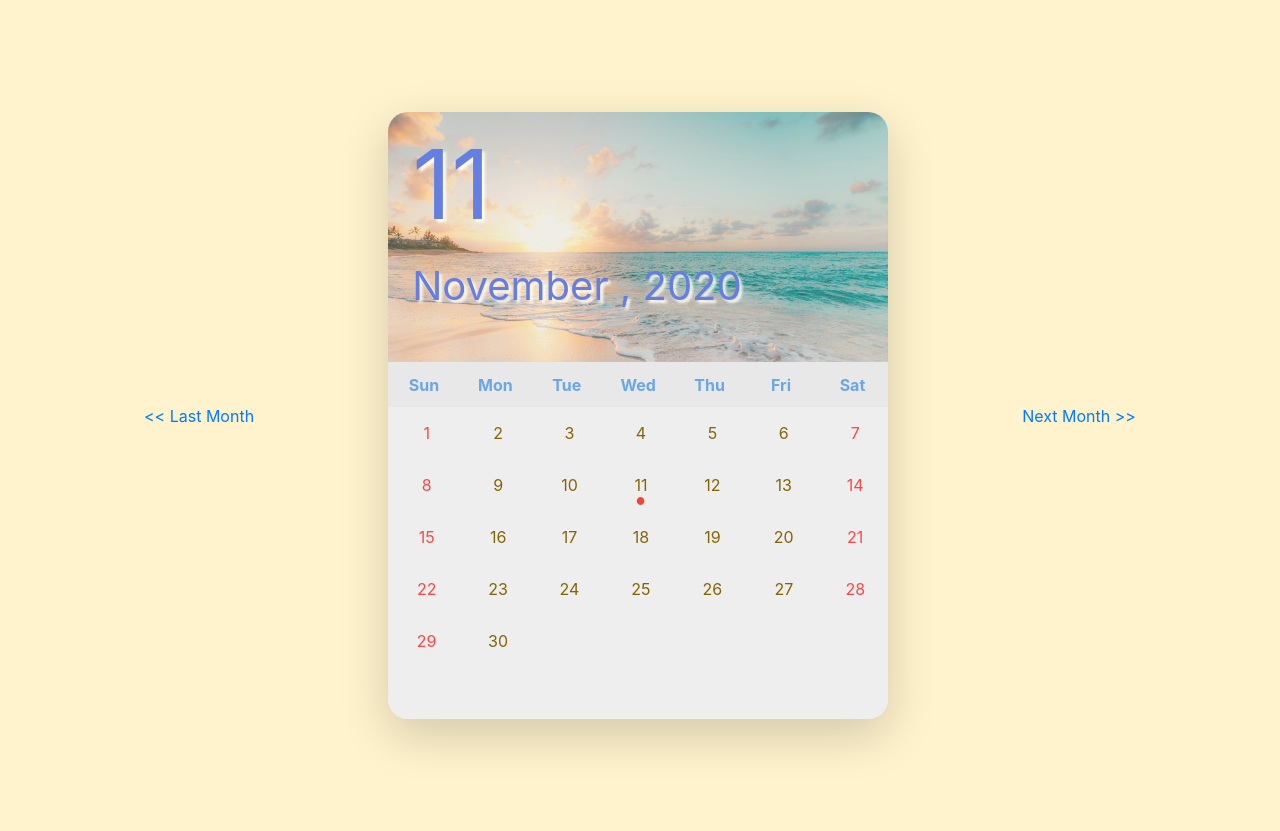
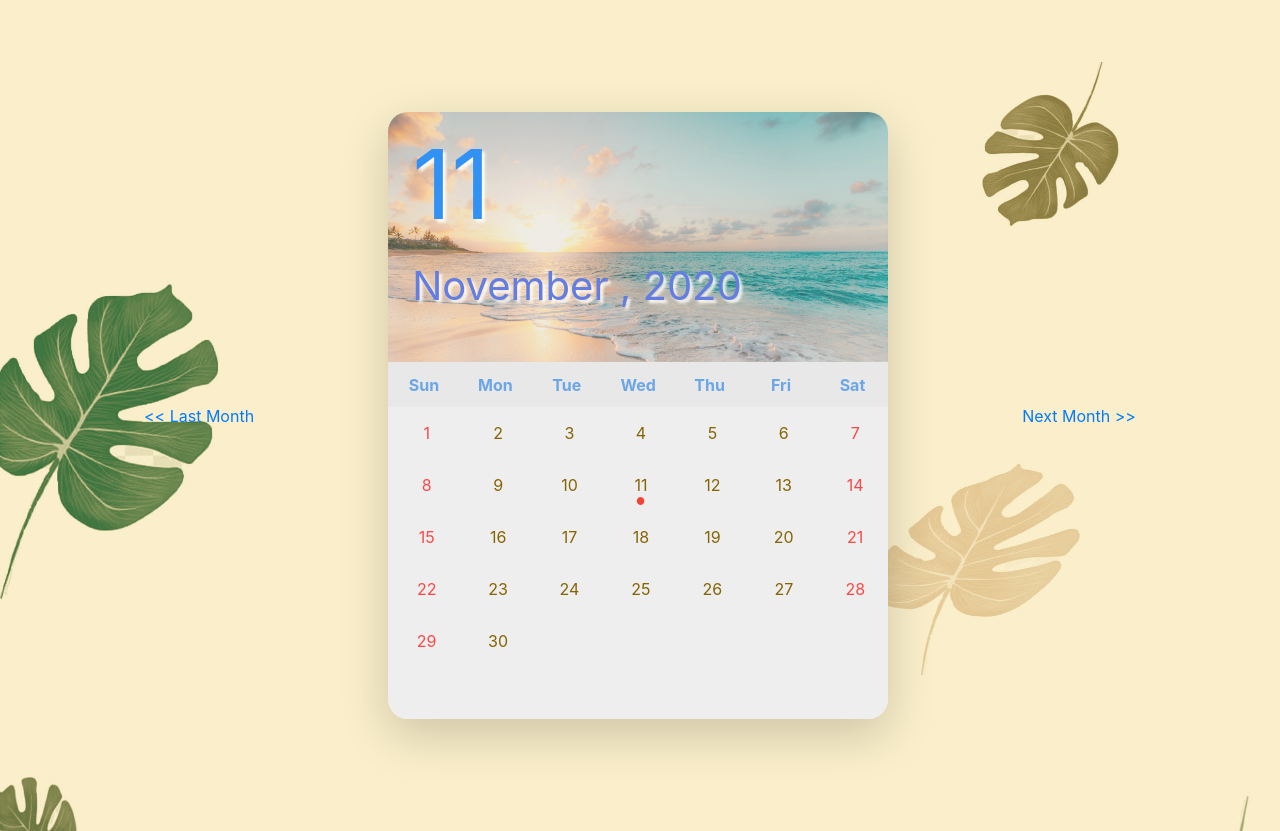
Before and after one commit to hua3698/PHP---Perpetual_Calendar, a PHP site: page /calendar.php in a window 1280 px wide. Run offline with PHP 8.4, Linux system fonts and the light colour scheme.

Commit message:
背景微調

```diff
--- a/calendar.php
+++ b/calendar.php
@@ -18,6 +18,14 @@
     <script src="https://cdn.jsdelivr.net/npm/bootstrap@4.5.3/dist/js/bootstrap.bundle.min.js"></script>
     <link rel="stylesheet" href="https://cdnjs.cloudflare.com/ajax/libs/animate.css/4.1.1/animate.min.css">
     <style>
+        body{
+            background-image: url("2021-calendar.jpg");
+            background-repeat: no-repeat;
+            background-size: cover;
+        }
+        a:link{
+            text-decoration: none;
+        }
         .box {
             width: 500px;
             margin: auto;
@@ -171,11 +179,11 @@
         <a href="calendar.php?y=<?= $lastYear ?>&m=<?= $lastMonth ?>" class="animate" style="text-decoration: none;"><< Last Month</a>
         <div class="box shadow-lg m-3">
                 <div class="pic pl-4">
-                    <div style="font-size: 6rem;">
+                    <a href="calendar.php"><div style="font-size: 6rem;">
                         <?php
                         echo date("d");
                         ?>
-                    </div>
+                    </div></a>
                     <div style="font-size: 2.5rem;">
                         <?php echo date("F , Y", strtotime($firstDay)); ?>
                     </div>
@@ -252,7 +260,7 @@
                     </table>
                 </div>
     </div>
-    <a href="calendar.php?y=<?= $nextYear ?>&m=<?= $nextMonth ?>" class="animateB" style="text-decoration: none;">Next Month >></a>
+    <a href="calendar.php?y=<?= $nextYear ?>&m=<?= $nextMonth ?>" class="animateB">Next Month >></a>
     </div>
 </body>
 
```
Also changed, not shown: 2021-calendar.jpg (added).
